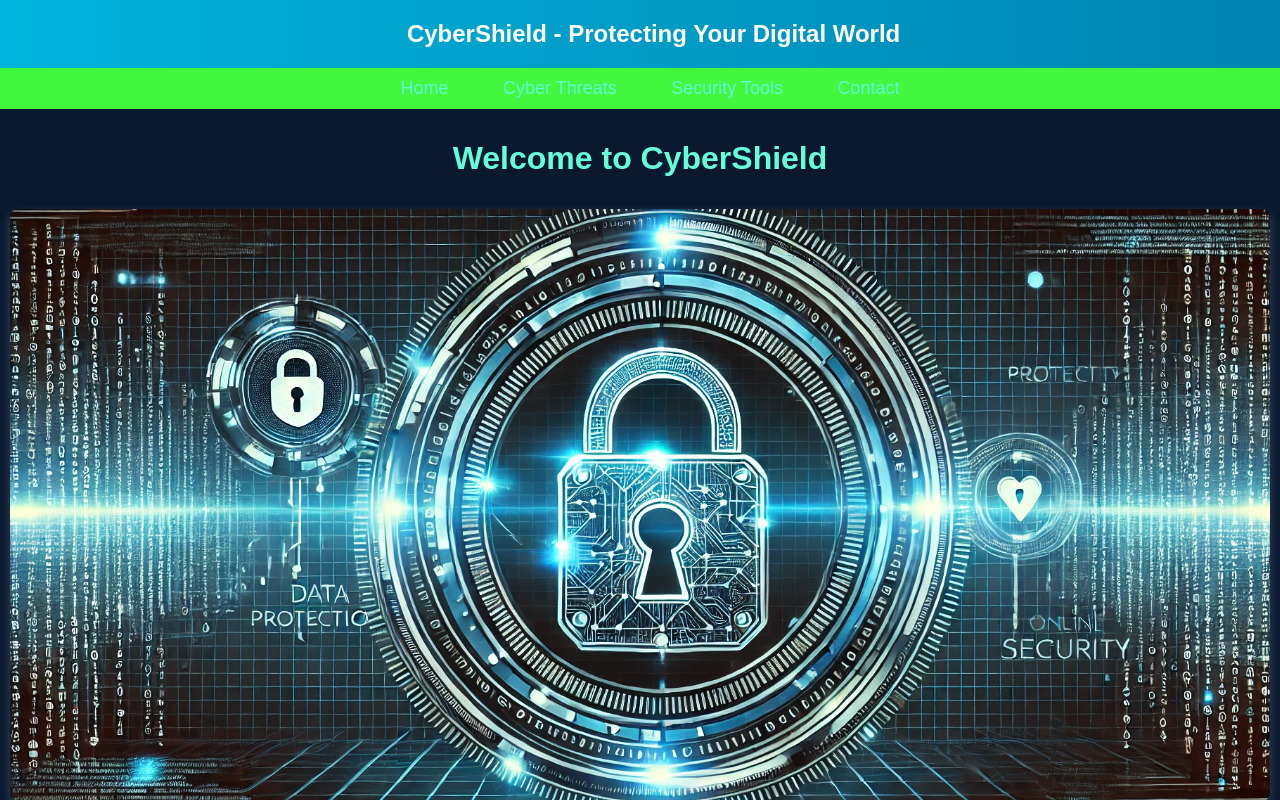
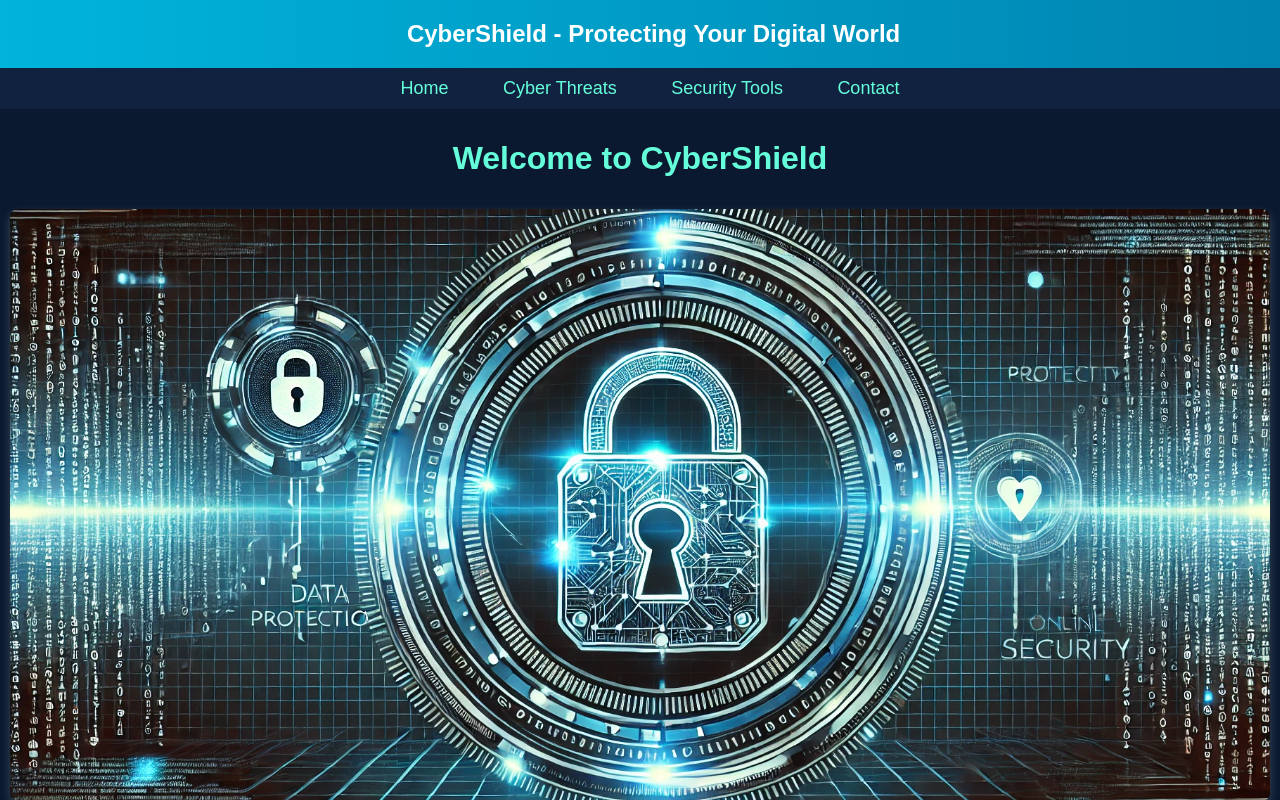
Before and after one commit to vishalkolambe/Devops_001, a Flask app: page / in a window 1280 px wide. Shown: the top 800 px of the page. Run offline with Flask 3, Linux system fonts and the light colour scheme.

Commit message:
Update style.css

```diff
--- a/static/css/style.css
+++ b/static/css/style.css
@@ -22,7 +22,7 @@ header {
 }
 
 nav {
-    background-color: #42f73d;
+    background-color: #112240;
     padding: 10px;
     text-align: center;
     width: 100%;
```
